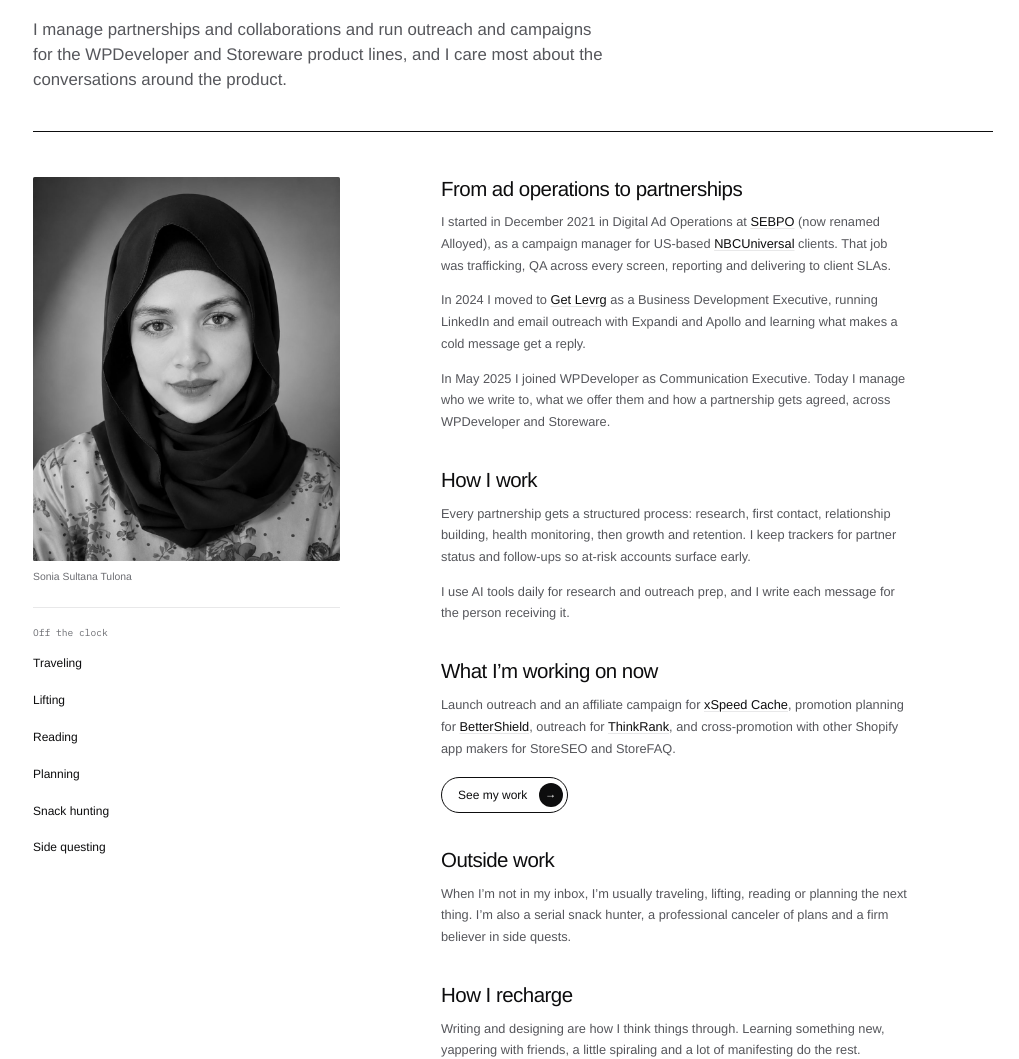
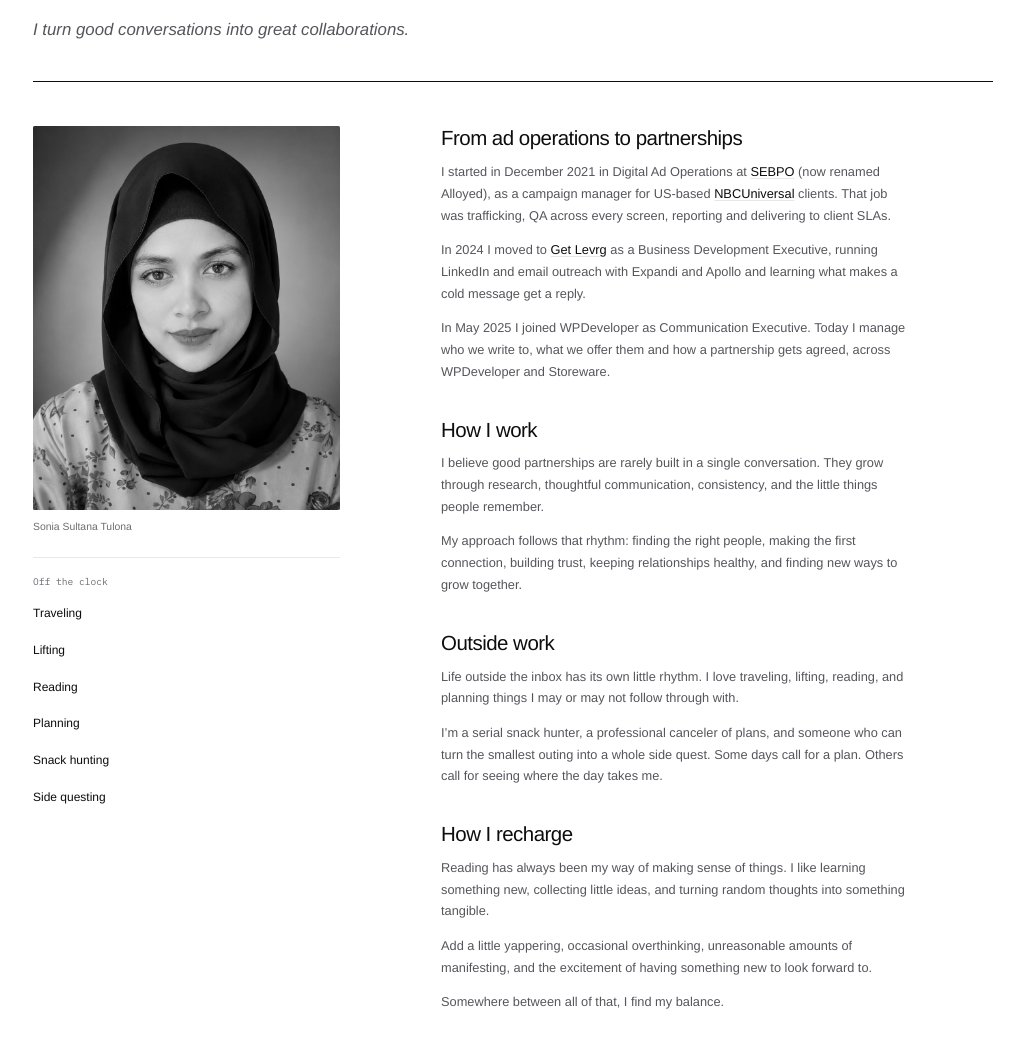
Before and after one commit to tulonaa/tulona.me, a plain HTML site: page about/index.html in a window 1280 px wide. Shown: the part 242-1301 px from the top of the page, without its empty margins (127-1146 px from the left). Drawn offline with Linux system fonts and the light colour scheme; a web font is replaced by a local one.

Commit message:
About: new intro line and copy
Co-Authored-By: Claude Sonnet 5.5 <noreply@anthropic.com>
Claude-Session: https://claude.ai/code/session_01CcL7wFDHEa9dt9SNUbpBS5

```diff
--- a/about/index.html
+++ b/about/index.html
@@ -319,7 +319,7 @@ a.copy{display:inline-block;margin-top:14px;text-decoration:none}
     </p>
   </section>
 
-  <p class="pagelead">I manage partnerships and collaborations and run outreach and campaigns for the WPDeveloper and Storeware product lines, and I care most about the conversations around the product.</p>
+  <p class="pagelead"><em>I turn good conversations into great collaborations.</em></p>
 
   <section class="sb">
     <aside class="sb-l">
@@ -330,13 +330,11 @@ a.copy{display:inline-block;margin-top:14px;text-decoration:none}
       <h2>From ad operations to partnerships</h2>
       <p>I started in December 2021 in Digital Ad Operations at <a href="https://alloyed.io/">SEBPO</a> (now renamed Alloyed), as a campaign manager for US-based <a href="https://www.nbcuniversal.com/">NBCUniversal</a> clients. That job was trafficking, QA across every screen, reporting and delivering to client SLAs.</p><p>In 2024 I moved to <a href="https://getlevrg.com/">Get Levrg</a> as a Business Development Executive, running LinkedIn and email outreach with Expandi and Apollo and learning what makes a cold message get a reply.</p><p>In May 2025 I joined WPDeveloper as Communication Executive. Today I manage who we write to, what we offer them and how a partnership gets agreed, across WPDeveloper and Storeware.</p>
       <h2>How I work</h2>
-      <p>Every partnership gets a structured process: research, first contact, relationship building, health monitoring, then growth and retention. I keep trackers for partner status and follow-ups so at-risk accounts surface early.</p><p>I use AI tools daily for research and outreach prep, and I write each message for the person receiving it.</p>
-      <h2>What I’m working on now</h2>
-      <p>Launch outreach and an affiliate campaign for <a href="https://xspeedcache.com">xSpeed Cache</a>, promotion planning for <a href="https://bettershield.ai">BetterShield</a>, outreach for <a href="https://thinkrank.ai">ThinkRank</a>, and cross-promotion with other Shopify app makers for StoreSEO and StoreFAQ.</p><a class="pill" href="../work/">See my work <span class="arw" aria-hidden="true">→</span></a>
+      <p>I believe good partnerships are rarely built in a single conversation. They grow through research, thoughtful communication, consistency, and the little things people remember.</p><p>My approach follows that rhythm: finding the right people, making the first connection, building trust, keeping relationships healthy, and finding new ways to grow together.</p>
       <h2>Outside work</h2>
-      <p>When I’m not in my inbox, I’m usually traveling, lifting, reading or planning the next thing. I’m also a serial snack hunter, a professional canceler of plans and a firm believer in side quests.</p>
+      <p>Life outside the inbox has its own little rhythm. I love traveling, lifting, reading, and planning things I may or may not follow through with.</p><p>I’m a serial snack hunter, a professional canceler of plans, and someone who can turn the smallest outing into a whole side quest. Some days call for a plan. Others call for seeing where the day takes me.</p>
       <h2>How I recharge</h2>
-      <p>Writing and designing are how I think things through. Learning something new, yappering with friends, a little spiraling and a lot of manifesting do the rest.</p>
+      <p>Reading has always been my way of making sense of things. I like learning something new, collecting little ideas, and turning random thoughts into something tangible.</p><p>Add a little yappering, occasional overthinking, unreasonable amounts of manifesting, and the excitement of having something new to look forward to.</p><p>Somewhere between all of that, I find my balance.</p>
     </div>
   </section>
 
```
